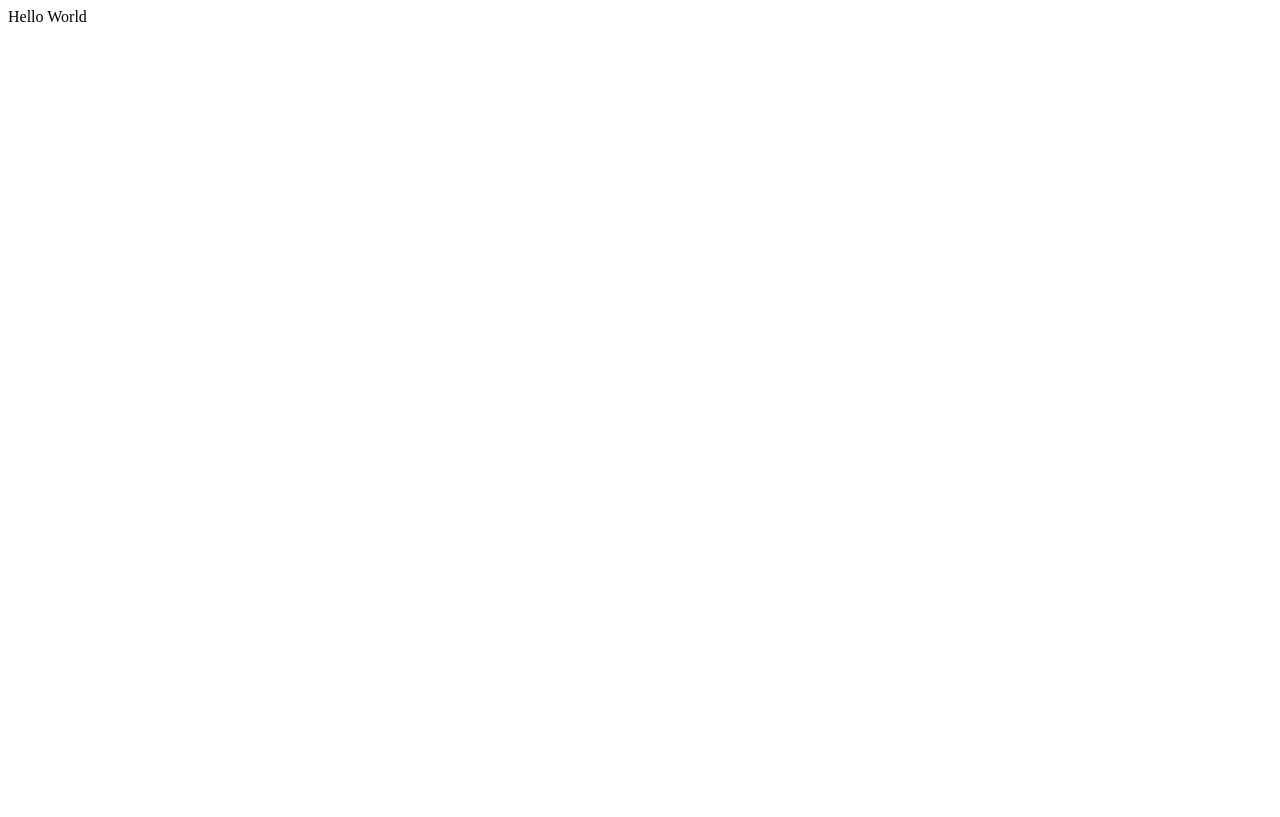
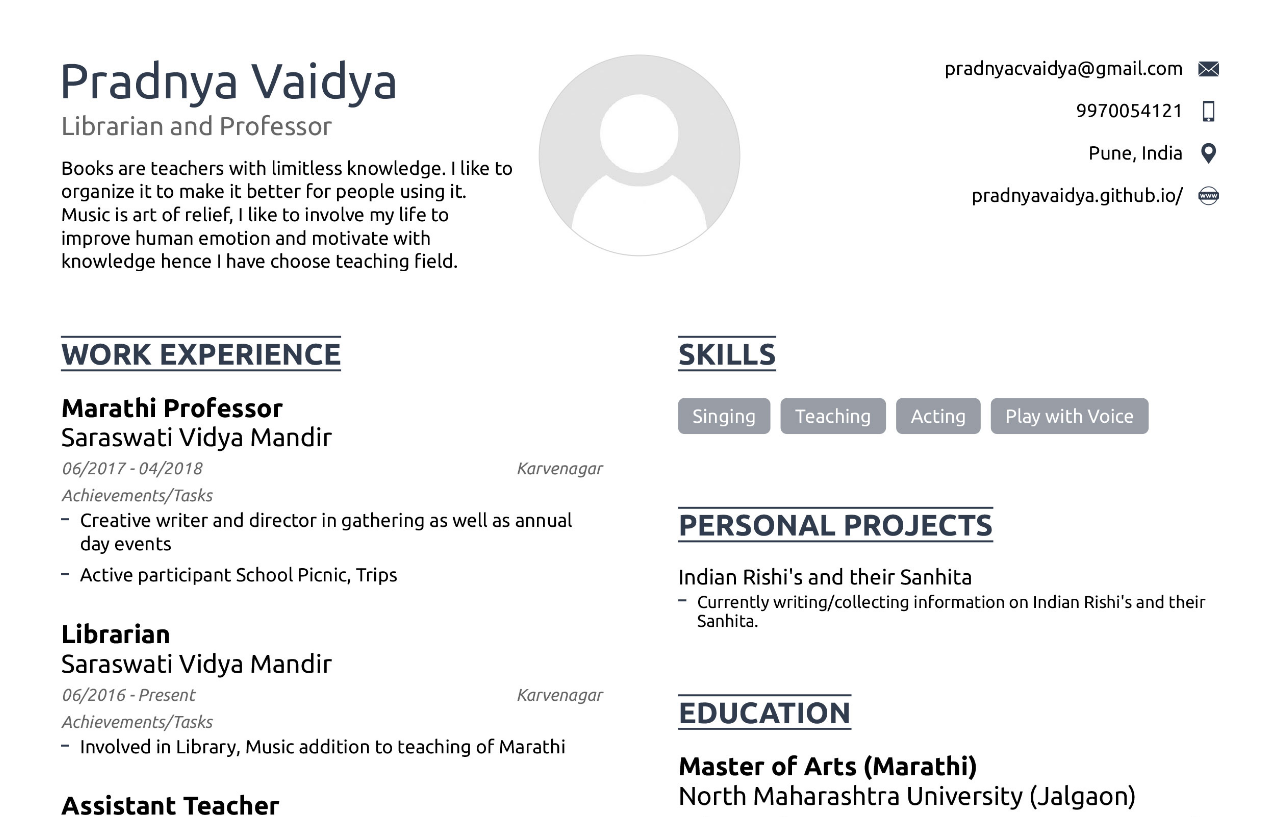
Before and after one commit to pradnyavaidya/pradnyavaidya.github.io, a plain HTML site: page index.html in a window 1280 px wide. Shown: the top 817 px of the page. Drawn offline with Linux system fonts and the light colour scheme.

Commit message:
Added resume

```diff
--- a/index.html
+++ b/index.html
@@ -1,5 +1,5 @@
 <html>
   <body>
-    Hello World
+    <img src="./Pradnya-Prakrut-Resume.jpg" alt="Pradnya Vaidya :: Prakrut" style="max-width: 100%;"/>
   </body>
 </html>
```
Also changed, not shown: Pradnya-Prakrut-Resume.jpg (added).
